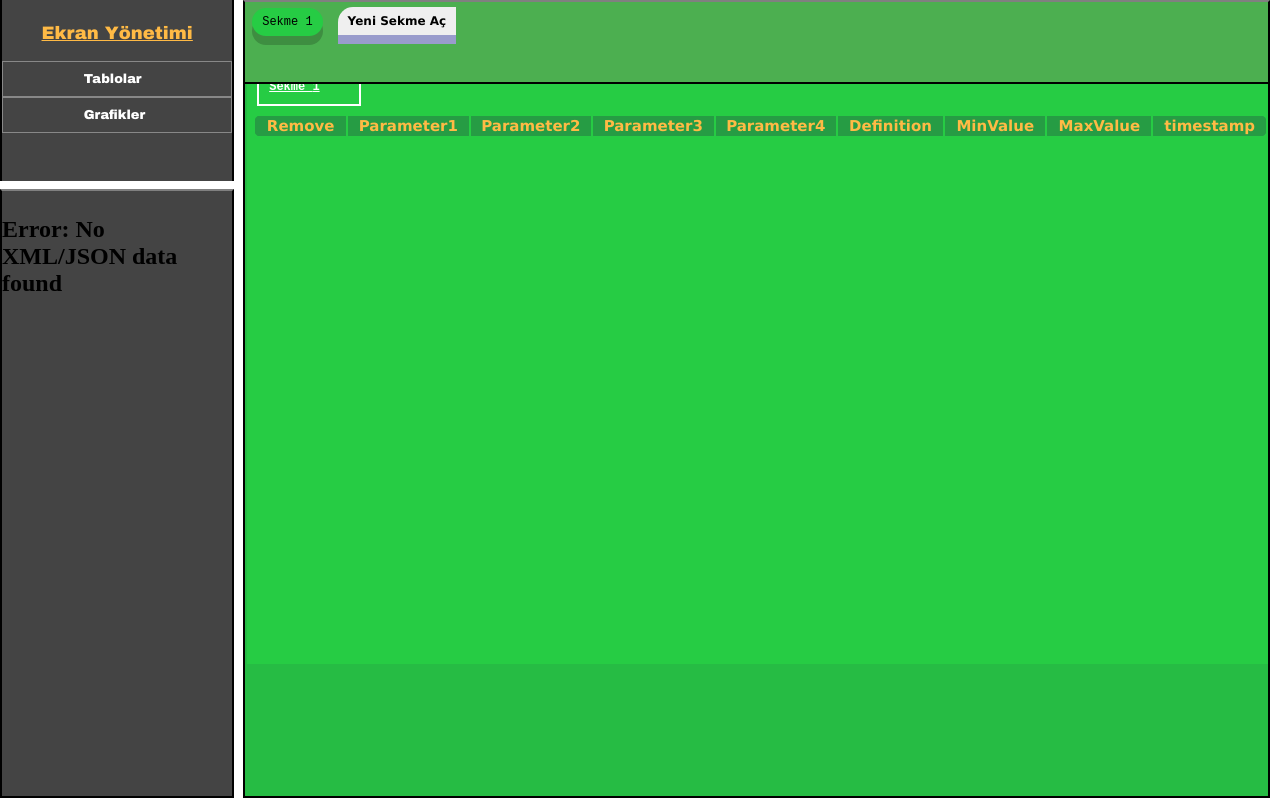
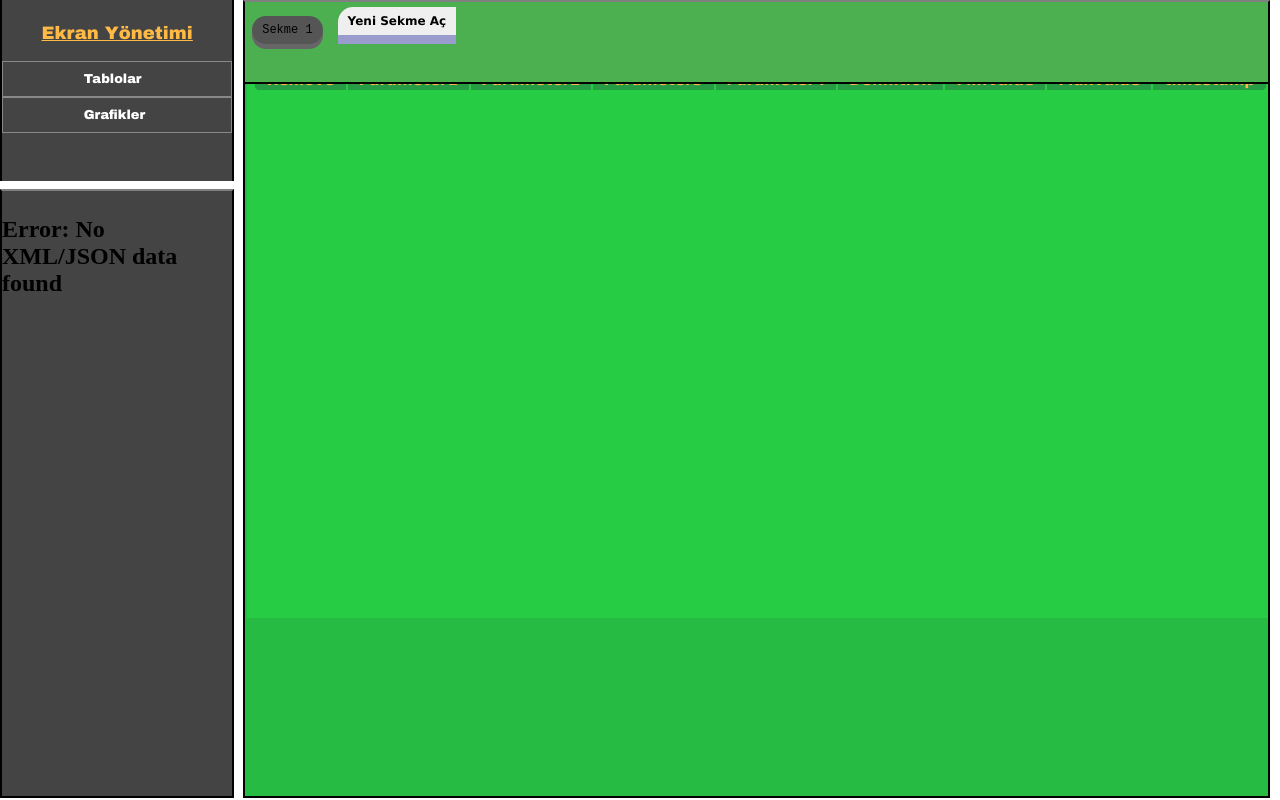
Before and after one commit to arthas009/React_Client, a React app: page / in a window 1280 px wide. Built offline with nearby package versions, Linux system fonts and the light colour scheme.

Commit message:
frontend changes

```diff
--- a/src/View/RightUpperScreen/GraphRenderer/functions/render.js
+++ b/src/View/RightUpperScreen/GraphRenderer/functions/render.js
@@ -6,8 +6,6 @@ export default function renderFunc(currentTab)
 
     return(
         <div className="sidenav">
-        <h1> Sekme {currentTab}</h1>
-
                 <canvas ref="myGraphCanvas" id="myGraphCanvas"></canvas>
         </div>
     );
--- a/src/View/RightUpperScreen/TableRenderer/functions/render.js
+++ b/src/View/RightUpperScreen/TableRenderer/functions/render.js
@@ -6,7 +6,6 @@ export default function renderFunc (createInfoComps,drop,allowDrop,currentTab){
     let table_to_add = createInfoComps();
     return(
         <div class="sidenav">
-            <h1> Sekme {currentTab} </h1>
             <div id="droppingDivision" onDrop={(e)=>drop(e)} onDragOver={(e)=>allowDrop(e)}>
 
                 <table className="table table-striped table-bordered table-resizable tables_ui" id="t_draggable1">
--- a/src/View/TabSection/TabSection.js
+++ b/src/View/TabSection/TabSection.js
@@ -36,7 +36,7 @@ class TabSection extends Component {
     */
     setCurrentTab = (newValue) =>
     {
-        this.state.currentTab = newValue;
+        this.setState({currentTab:newValue});
         ReactDOM.unmountComponentAtNode(document.getElementById('insideMain'));
         ReactDOM.render(<RightUpperTableRenderer  parentTabs={this.state.Tabs} setParentObject = {this.setParentObject} currentTab = {newValue} >
         </RightUpperTableRenderer>,document.getElementById('insideMain'));
@@ -86,7 +86,7 @@ class TabSection extends Component {
             if(this.state.Tabs.getNodeAt(this.state.currentTab).objects == "")
             {
                 ReactDOM.unmountComponentAtNode(document.getElementById('insideMain'));
-                ReactDOM.render(<div id="graphDivision"><h1> Sekme {this.state.currentTab}</h1>
+                ReactDOM.render(<div id="graphDivision">
                     <h2>Tabloya henüz bir öğe atanmamış</h2>
                 </div>, document.getElementById('insideMain'));
                 return;
@@ -108,6 +108,10 @@ class TabSection extends Component {
         let buttons = [];
         for(let i = 0;i<this.state.totalTabs;i++)
         {
+            console.log(i+" "+this.state.currentTab);
+          if(i+1 == this.state.currentTab)
+          buttons.push(<button ref={"button"+(i+1)} className="sections active" onClick={() => this.setCurrentTab(i+1)}>Sekme {i+1}</button>)
+          else
           buttons.push(<button ref={"button"+(i+1)} className="sections" onClick={() => this.setCurrentTab(i+1)}>Sekme {i+1}</button>)
         }
         return buttons;
@@ -123,6 +127,7 @@ class TabSection extends Component {
         ReactDOM.render(<ScreenManager changeScreen={this.changeSelectedSection}> </ScreenManager>, document.getElementById('leftFixedMenu'));
 
 
+
         /* PRINT REACT BUTTONS */
        return(<div>
             {this.bringButtons()}
--- a/src/View/main.css
+++ b/src/View/main.css
@@ -246,18 +246,6 @@
     padding-right:10px;
 
 }
-.main .insideMain h1
-{
-    width:80px;
-    text-decoration: underline;
-    font-size: 12px;
-    color: #ffffff;
-    border: 2px solid;
-    padding:10px;
-    margin-left:10px;
-    font-family:"Courier New", Courier, monospace;
-}
-
 .main .insideMain h2
 {
     font-size: 32px;
@@ -388,6 +376,9 @@
     transform: translateY(4px);
 
 }
+
+
+
 .main .tabSection .sections
 {
     font-family:"Courier New", Courier, monospace;
@@ -405,8 +396,12 @@
     border-radius: 15px;
     box-shadow: 0 9px #3e8e41;
 }
+.main .tabSection .active{
+    background-color:#555555;
+    box-shadow: 0 5px #666;
+    transform: translateY(8px);
 
-
+}
 /*WORTHLESS*/
 /* On smaller screens, where height is less than 450px, change the style of the sidebar (less padding and a smaller font size) */
 @media screen and (max-height: 450px) {
```
